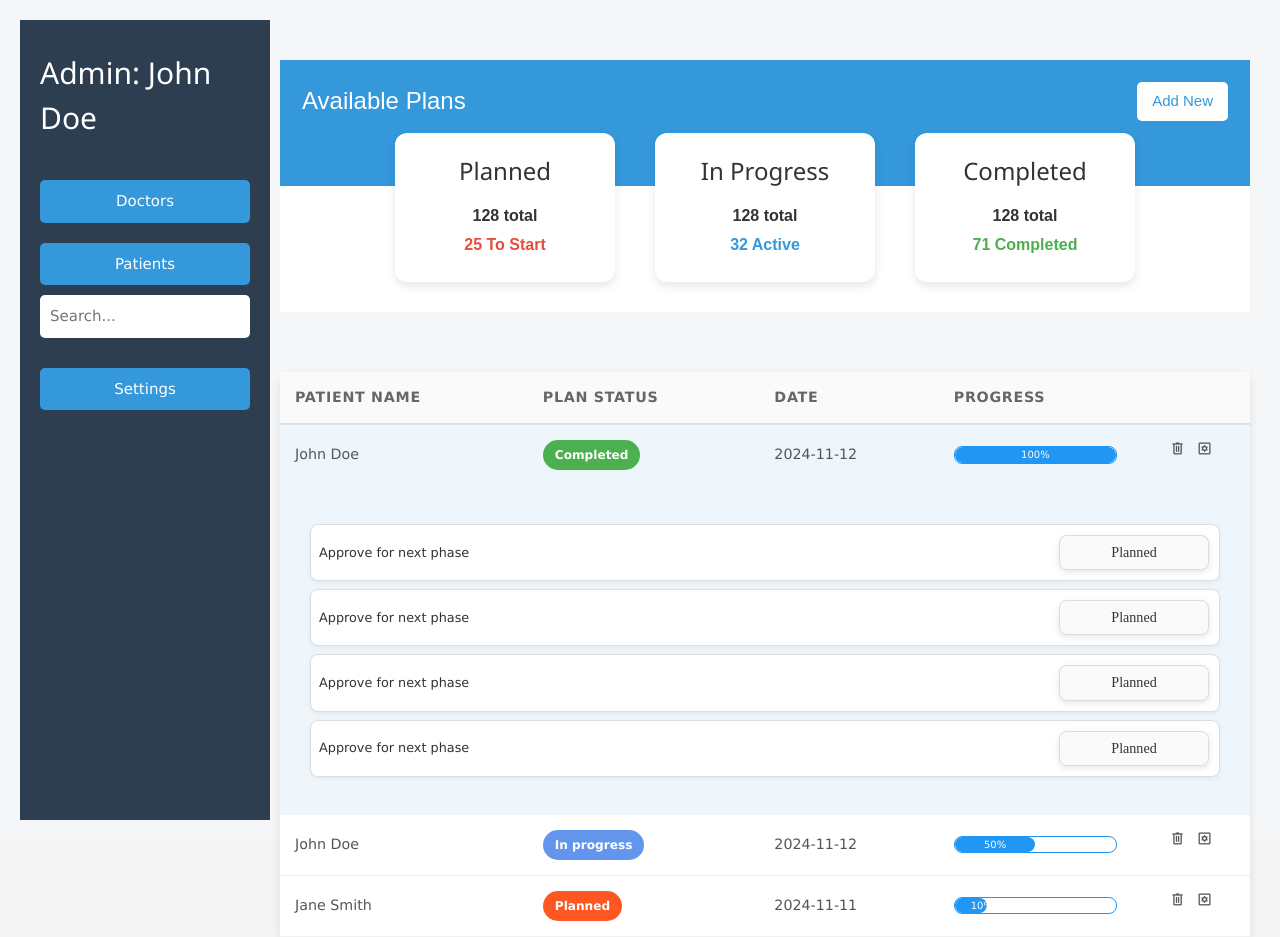
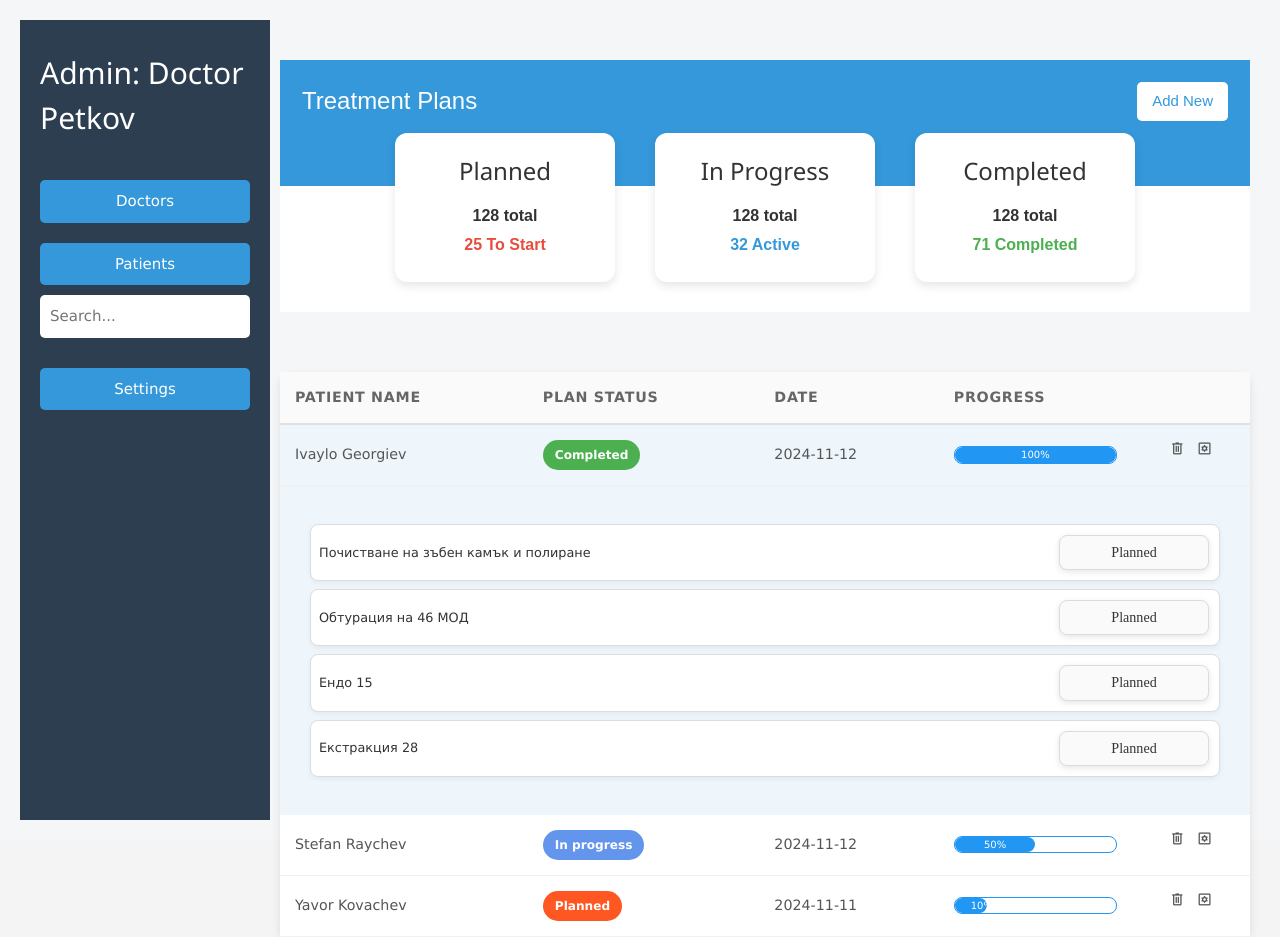
Before and after one commit to dimilkin/Project-Mockup, a plain HTML site: page admin/index.html in a window 1280 px wide. Both pictures are taken after a click on the element 765 px from the left and 454 px from the top of the page. Drawn offline with nearby package versions, Linux system fonts and the light colour scheme.

Commit message:
changes in mockup data

```diff
--- a/admin/index.html
+++ b/admin/index.html
@@ -14,7 +14,7 @@
 <div class="container">
     <aside class="sidebar">
         <div class="admin-info">
-            <h2>Admin: John Doe</h2>
+            <h2>Admin: Doctor Petkov</h2>
         </div>
         <button class="add-button" id="addNewBtn">Doctors</button>
         <button class="add-button">Patients</button>
@@ -27,7 +27,7 @@
         <div class="header-section">
 
             <div class="header-text">
-                <span>Available Plans</span>
+                <span>Treatment Plans</span>
                 <button id="add-button">Add New</button>
             </div>
             <div class="cards-container">
@@ -71,7 +71,7 @@
                 </thead>
                 <tbody>
                 <tr class="table-row" onclick="toggleDetails(this)">
-                    <td>John Doe</td>
+                    <td>Ivaylo Georgiev</td>
                     <td><span class="status ready">Completed</span></td>
                     <td>2024-11-12</td>
                     <td>
@@ -87,7 +87,7 @@
                     <td colspan="5">
                         <div class="additional-info">
                             <div class="info-checkbox">
-                                <span>Approve for next phase</span>
+                                <span>Почистване на зъбен камък и полиране</span>
                                 <div class="procedure-checkboxes">
                                     <select name="approval" class="styled-dropdown">
                                         <option value="planned">Planned</option>
@@ -97,7 +97,7 @@
                                 </div>
                             </div>
                             <div class="info-checkbox">
-                                <span>Approve for next phase</span>
+                                <span>Обтурация на 46 МОД</span>
                                 <div class="procedure-checkboxes">
                                     <select name="approval" class="styled-dropdown">
                                         <option value="planned">Planned</option>
@@ -107,7 +107,7 @@
                                 </div>
                             </div>
                             <div class="info-checkbox">
-                                <span>Approve for next phase</span>
+                                <span>Ендо 15</span>
                                 <div class="procedure-checkboxes">
                                     <select name="approval" class="styled-dropdown">
                                         <option value="planned">Planned</option>
@@ -117,7 +117,7 @@
                                 </div>
                             </div>
                             <div class="info-checkbox">
-                                <span>Approve for next phase</span>
+                                <span>Екстракция 28</span>
                                 <div class="procedure-checkboxes">
                                     <select name="approval" class="styled-dropdown">
                                         <option value="planned">Planned</option>
@@ -132,7 +132,7 @@
 
 
                 <tr class="table-row" onclick="toggleDetails(this)">
-                    <td>John Doe</td>
+                    <td>Stefan Raychev</td>
                     <td><span class="status progress">In progress</span></td>
                     <td>2024-11-12</td>
                     <td>
@@ -148,7 +148,7 @@
                     <td colspan="5">
                         <div class="additional-info">
                             <div class="info-checkbox">
-                                <span>Approve for next phase</span>
+                                <span>Екстракция 17</span>
                                 <div class="procedure-checkboxes">
                                     <select name="approval" class="styled-dropdown">
                                         <option value="planned">Planned</option>
@@ -158,7 +158,7 @@
                                 </div>
                             </div>
                             <div class="info-checkbox">
-                                <span>Approve for next phase</span>
+                                <span>Синус-лифт и имплант на 17</span>
                                 <div class="procedure-checkboxes">
                                     <select name="approval" class="styled-dropdown">
                                         <option value="planned">Planned</option>
@@ -168,7 +168,7 @@
                                 </div>
                             </div>
                             <div class="info-checkbox">
-                                <span>Approve for next phase</span>
+                                <span>Коронка на 17</span>
                                 <div class="procedure-checkboxes">
                                     <select name="approval" class="styled-dropdown">
                                         <option value="planned">Planned</option>
@@ -182,7 +182,7 @@
                 </tr>
 
                 <tr class="table-row" onclick="toggleDetails(this)">
-                    <td>Jane Smith</td>
+                    <td>Yavor Kovachev</td>
                     <td><span class="status stopped">Planned</span></td>
                     <td>2024-11-11</td>
                     <td>
@@ -198,7 +198,7 @@
                     <td colspan="5">
                         <div class="additional-info">
                             <div class="info-checkbox">
-                                <span>Approve for next phase</span>
+                                <span>Ендодонтско лечение</span>
                                 <div class="procedure-checkboxes">
                                     <select name="approval" class="styled-dropdown">
                                         <option value="planned">Planned</option>
```
